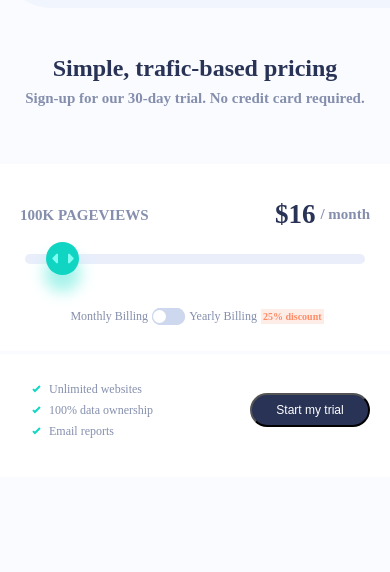
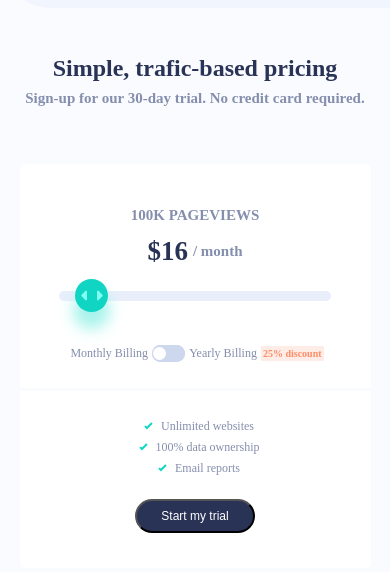
Before and after one commit to Saicharan0662/frontend-mentor-solutions, a React (Create React App) app in the folder interactive-pricing-component-main/: page / in a window 390 px wide. Shown: the part 114-686 px from the top of the page. Built offline with nearby package versions, Linux system fonts and the light colour scheme.

Commit message:
added media queries

```diff
--- a/interactive-pricing-component-main/src/App.css
+++ b/interactive-pricing-component-main/src/App.css
@@ -214,3 +214,26 @@ input:checked + .toggler:before{
 .slider::-webkit-slider-thumb:hover {
   background-color: hsl(174, 77%, 80%);
 }
+
+@media screen and (max-width: 460px) {
+    .pricing-card{
+        width: 90%;
+    }
+    .card-footer{
+        flex-direction: column;
+        row-gap: 20px;
+        text-align: center;
+    }
+    .border{
+        width: 140%;
+        left: -14%;
+    }
+    .header-text{
+        flex-direction: column;
+        justify-content: center;
+        align-items: center;
+        row-gap: 20px;
+        position: relative;
+    }
+
+}
--- a/interactive-pricing-component-main/src/component/Card.js
+++ b/interactive-pricing-component-main/src/component/Card.js
@@ -10,7 +10,7 @@ const Card = () => {
             <div className="card-header">
                 <div className="header-text">
                     <span className='pg-text'>100K PAGEVIEWS</span>
-                    <span>
+                    <span className='price-box'>
                         <span className='price'>
                             ${isChecked ? Math.round((price - price * 0.25) * 100) / 100 : price}
                         </span>
```
